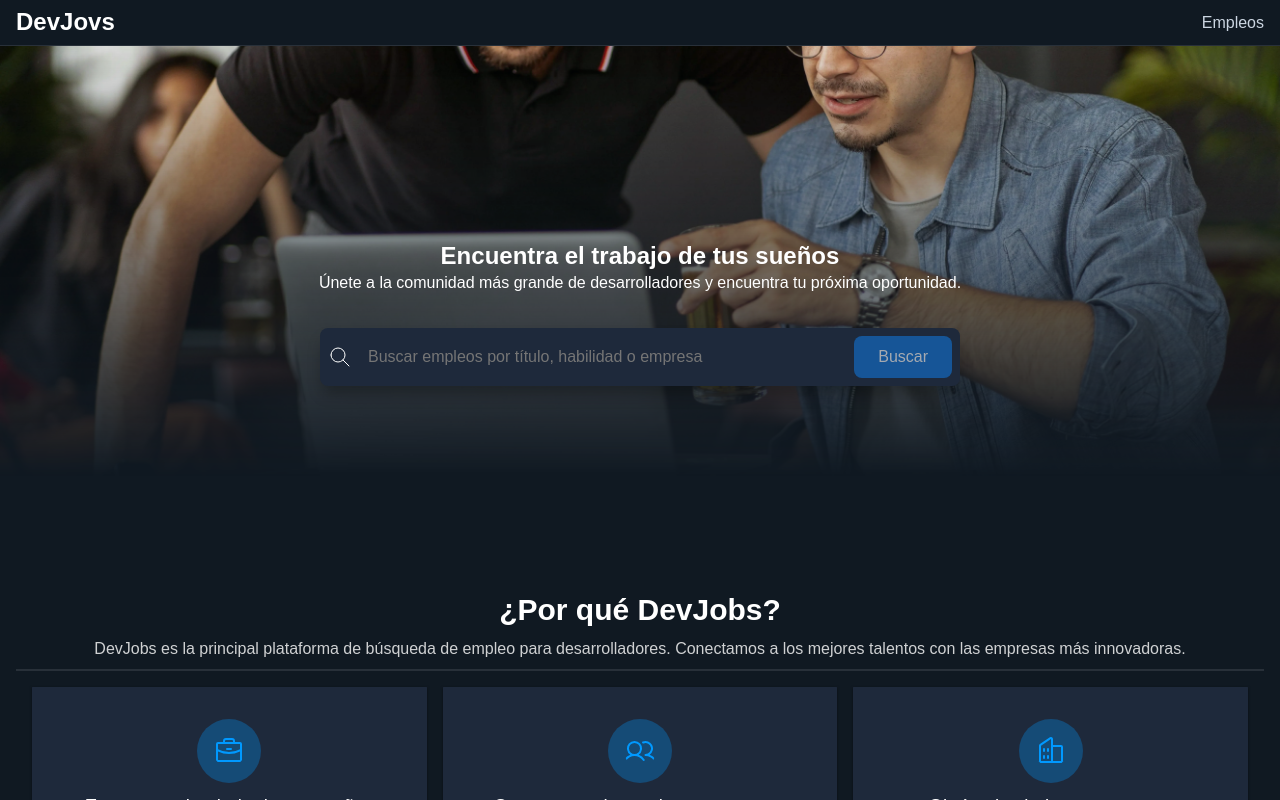
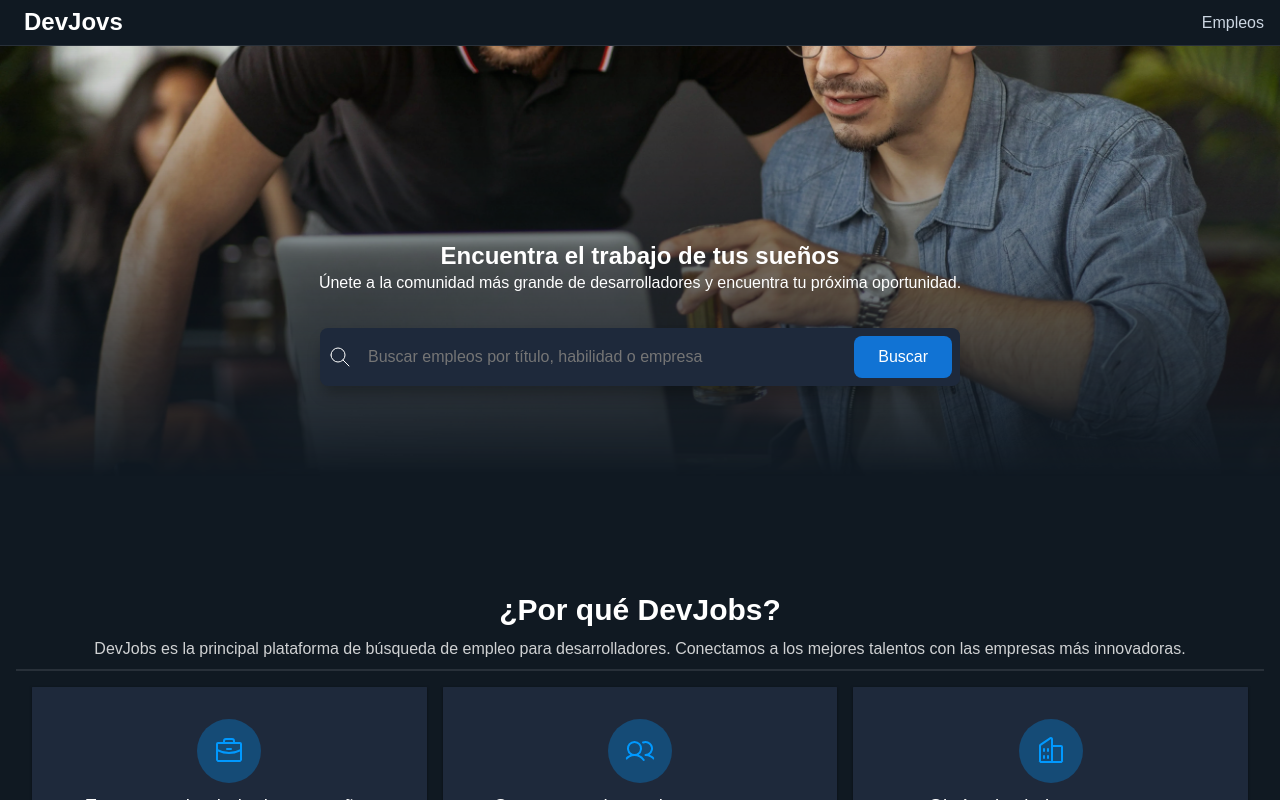
Before and after one commit to Cris7ian-tech/Practica-DevJovs-React, a React (Vite) app: page / in a window 1280 px wide. Shown: the top 800 px of the page. Built offline with nearby package versions, Linux system fonts and the light colour scheme.

Commit message:
comenzando Navegacion sin dependencias

```diff
--- a/src/App.jsx
+++ b/src/App.jsx
@@ -6,10 +6,20 @@ import NotFoundPage from './pages/404'
 
 
 function App() {
+  const currentPath = window.location.pathname; //identificar path actual, en que page estoy
+
+  let page = <NotFoundPage /> //page por defecto, si no encuentra ninguna page -> 404
+  if (currentPath === "/") {
+    page = <HomePage />
+  } else if (currentPath === "/search") {
+    page = <SearchPage />
+  }
+
+
   return (
     <>
       <Header />
-      <HomePage />
+      {page}
       <Footer />
     </>
   );
--- a/src/components/Header.jsx
+++ b/src/components/Header.jsx
@@ -4,11 +4,18 @@
 function Header() {
   return (
     <header>
-      <h1>
-
-        DevJovs</h1>
+      <a href="/" style={{textDecoration: "none"}}>
+        <h1 style={{color: "white"}}>
+          <svg fill="none" stroke="currentColor" strokeLinecap="round" strokeLinejoin="round" strokeWidth="2"
+            viewBox="0 0 24 24" xmlns="http://www.w3.org/2000/svg">
+            <polyline points="16 18 22 12 16 6"></polyline>
+            <polyline points="8 6 2 12 8 18"></polyline>
+          </svg>
+          DevJovs
+        </h1>
+      </a>
       <nav>
-        <a href="">Empleos</a>
+        <a href="/search">Empleos</a>
       </nav>
     </header>
   )
--- a/src/pages/HomePage.jsx
+++ b/src/pages/HomePage.jsx
@@ -1,6 +1,7 @@
 
 
 function HomePage() {
+
   return (
     <>
       <main>
@@ -14,16 +15,20 @@ function HomePage() {
           <form role="search">
             <div>
               <svg xmlns="http://www.w3.org/2000/svg" width="24" height="24" viewBox="0 0 24 24" fill="none"
-                stroke="currentColor" stroke-width="1" stroke-linecap="round" stroke-linejoin="round"
-                class="icon icon-tabler icons-tabler-outline icon-tabler-search">
+                stroke="currentColor" strokeWidth="1" strokeLinecap="round" strokeLinejoin="round">
                 <path stroke="none" d="M0 0h24v24H0z" fill="none" />
                 <path d="M10 10m-7 0a7 7 0 1 0 14 0a7 7 0 1 0 -14 0" />
                 <path d="M21 21l-6 -6" />
               </svg>
 
-              <input required type="text" placeholder="Buscar empleos por título, habilidad o empresa"/>
+              <input
+                name="search"
+                required
+                type="text"
+                placeholder="Buscar empleos por título, habilidad o empresa"
+              />
 
-              <button disabled type="submit">Buscar</button>
+              <button type="submit">Buscar</button>
             </div>
           </form>
         </section>
@@ -39,7 +44,7 @@ function HomePage() {
           <footer>
             <article>
               <svg fill="currentColor" height="32" viewBox="0 0 256 256" width="32" xmlns="http://www.w3.org/2000/svg"
-                aria-hidden="true">
+                ariaHidden="true">
                 <path
                   d="M216,56H176V48a24,24,0,0,0-24-24H104A24,24,0,0,0,80,48v8H40A16,16,0,0,0,24,72V200a16,16,0,0,0,16,16H216a16,16,0,0,0,16-16V72A16,16,0,0,0,216,56ZM96,48a8,8,0,0,1,8-8h48a8,8,0,0,1,8,8v8H96ZM216,72v41.61A184,184,0,0,1,128,136a184.07,184.07,0,0,1-88-22.38V72Zm0,128H40V131.64A200.19,200.19,0,0,0,128,152a200.25,200.25,0,0,0,88-20.37V200ZM104,112a8,8,0,0,1,8-8h32a8,8,0,0,1,0,16H112A8,8,0,0,1,104,112Z">
                 </path>
@@ -50,7 +55,7 @@ function HomePage() {
 
             <article>
               <svg fill="currentColor" height="32" viewBox="0 0 256 256" width="32" xmlns="http://www.w3.org/2000/svg"
-                aria-hidden="true">
+                ariaHidden="true">
                 <path
                   d="M117.25,157.92a60,60,0,1,0-66.5,0A95.83,95.83,0,0,0,3.53,195.63a8,8,0,1,0,13.4,8.74,80,80,0,0,1,134.14,0,8,8,0,0,0,13.4-8.74A95.83,95.83,0,0,0,117.25,157.92ZM40,108a44,44,0,1,1,44,44A44.05,44.05,0,0,1,40,108Zm210.14,98.7a8,8,0,0,1-11.07-2.33A79.83,79.83,0,0,0,172,168a8,8,0,0,1,0-16,44,44,0,1,0-16.34-84.87,8,8,0,1,1-5.94-14.85,60,60,0,0,1,55.53,105.64,95.83,95.83,0,0,1,47.22,37.71A8,8,0,0,1,250.14,206.7Z">
                 </path>
@@ -61,7 +66,7 @@ function HomePage() {
 
             <article>
               <svg fill="currentColor" height="32" viewBox="0 0 256 256" width="32" xmlns="http://www.w3.org/2000/svg"
-                aria-hidden="true">
+                ariaHidden="true">
                 <path
                   d="M240,208H224V96a16,16,0,0,0-16-16H144V32a16,16,0,0,0-24.88-13.32L39.12,72A16,16,0,0,0,32,85.34V208H16a8,8,0,0,0,0,16H240a8,8,0,0,0,0-16ZM208,96V208H144V96ZM48,85.34,128,32V208H48ZM112,112v16a8,8,0,0,1-16,0V112a8,8,0,1,1,16,0Zm-32,0v16a8,8,0,0,1-16,0V112a8,8,0,1,1,16,0Zm0,56v16a8,8,0,0,1-16,0V168a8,8,0,0,1,16,0Zm32,0v16a8,8,0,0,1-16,0V168a8,8,0,0,1,16,0Z">
                 </path>
```
